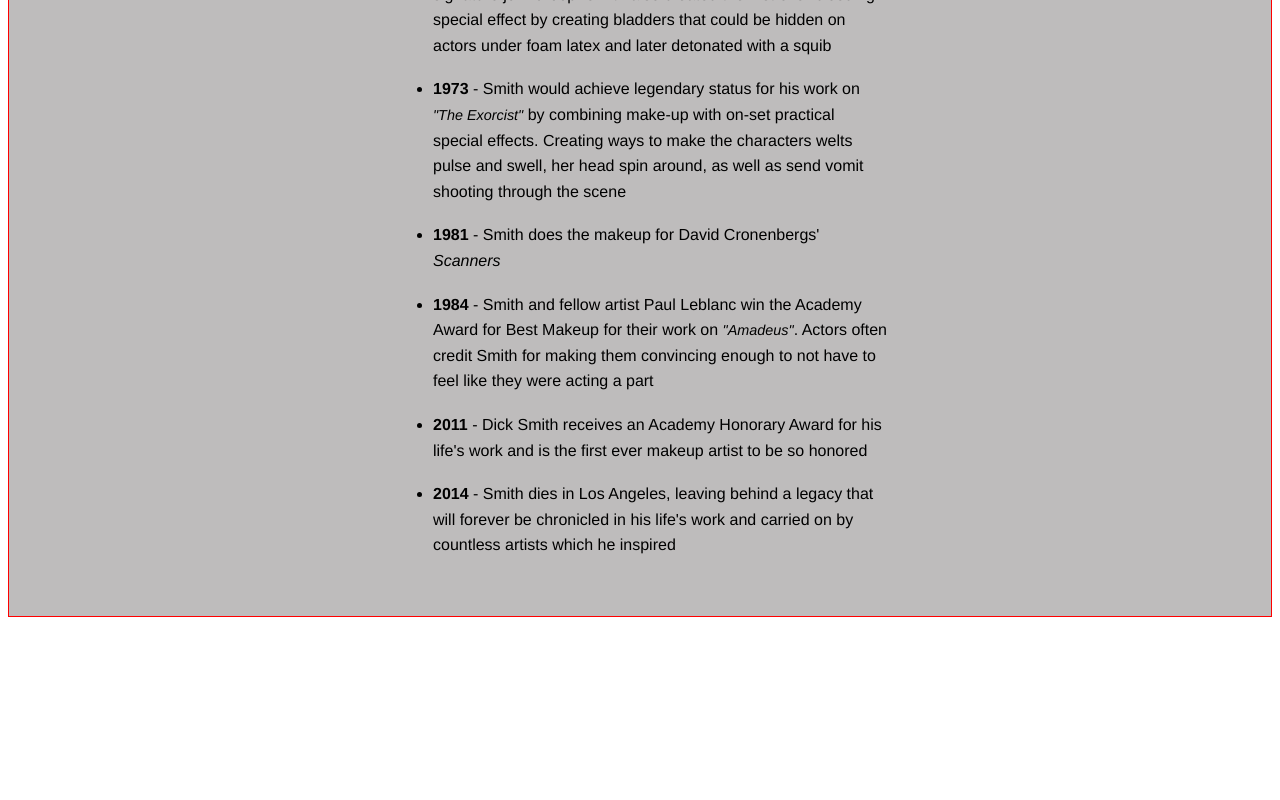
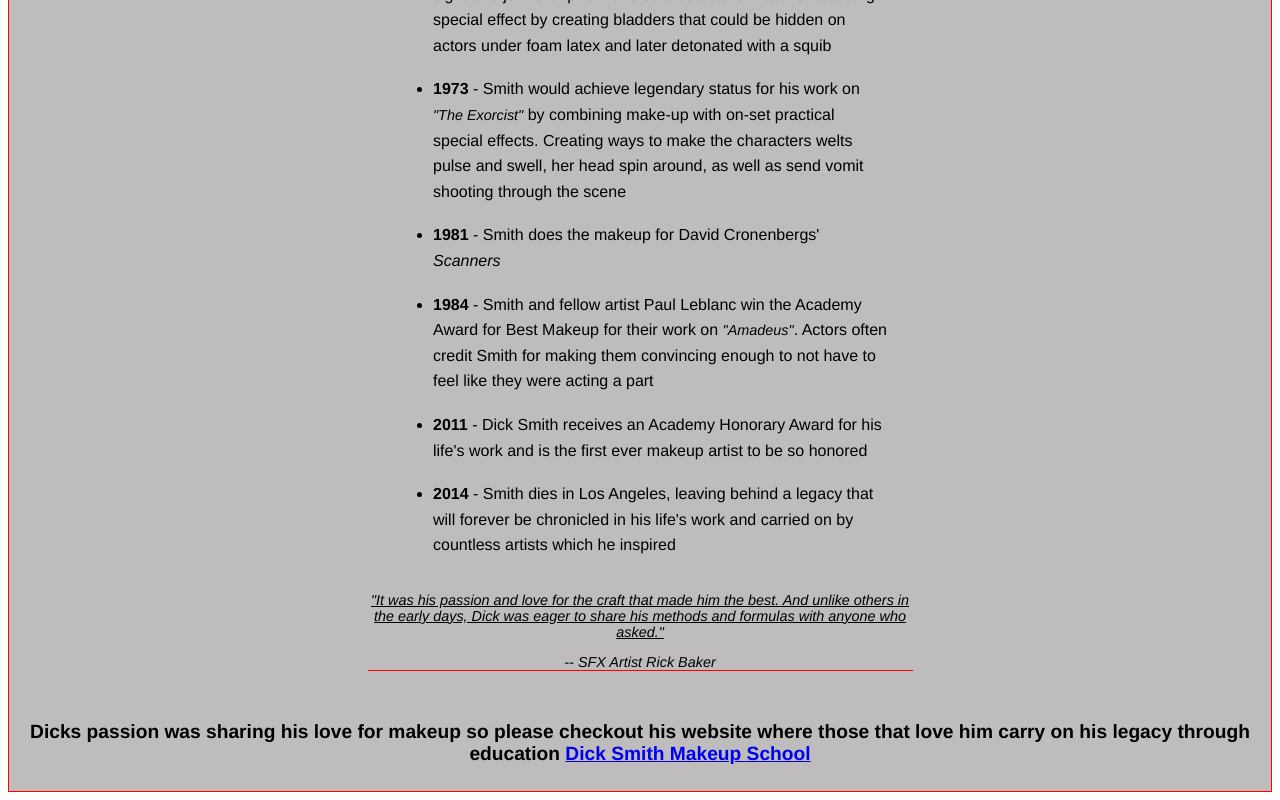
Before and after one commit to ReAnimatedMando/Tribute-Page, a plain HTML site: page index.html in a window 1280 px wide. Shown: the part 1604-2404 px from the top of the page. Before the commit the page ends 2229 px from the top, so only its background shows below. Drawn offline with Linux system fonts and the light colour scheme.

Commit message:
quote section and link
added blockquote section and styled as well as ended page with a link to Dick's makeup school

```diff
--- a/index.html
+++ b/index.html
@@ -48,6 +48,16 @@
                 <li><strong>2014</strong> - Smith dies in Los Angeles, leaving behind a legacy that will
                 forever be chronicled in his life's work and carried on by countless artists which he inspired</li>
             </ul>
+            <blockquote cite="https://www.washingtonpost.com/wp-dyn/content/article/2007/11/23/AR2007112300444_2.html">
+                <p>"It was his passion and love for the craft that made him the best. And unlike others in the early days, Dick was eager to share his methods and formulas with anyone who asked."</p>
+                <cite>-- SFX Artist Rick Baker</cite>
+            </blockquote>
+            <h4>Dicks passion was sharing his love for makeup so please checkout his
+                website where those that love him carry on his legacy through education
+                <a id="tribute-link" href="https://dicksmithmake-up.com/" target="_blank">
+                    Dick Smith Makeup School
+                </a>
+            </h4>
         </section>
     </main>
 </body>
--- a/style.css
+++ b/style.css
@@ -73,3 +73,17 @@ li {
 #emphasis {
     font-size: 0.9rem;
 }
+
+blockquote {
+    font-style: italic;
+    max-width: 545px;
+    margin: 0 auto 50px auto;
+    text-align: center;
+    font-size: 0.9rem;
+    border-bottom: 1px solid red;
+}
+
+h4 {
+    text-align: center;
+    font-size: 1.2rem
+}
```
